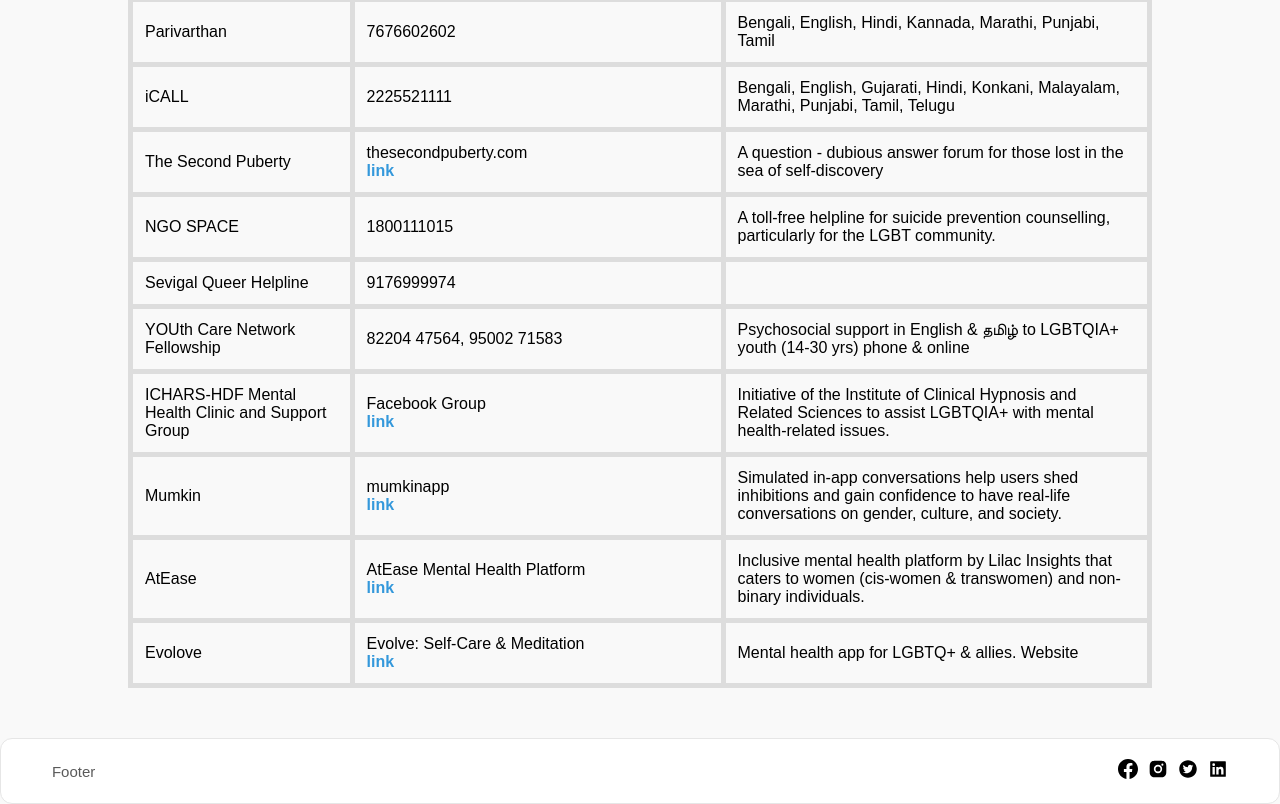
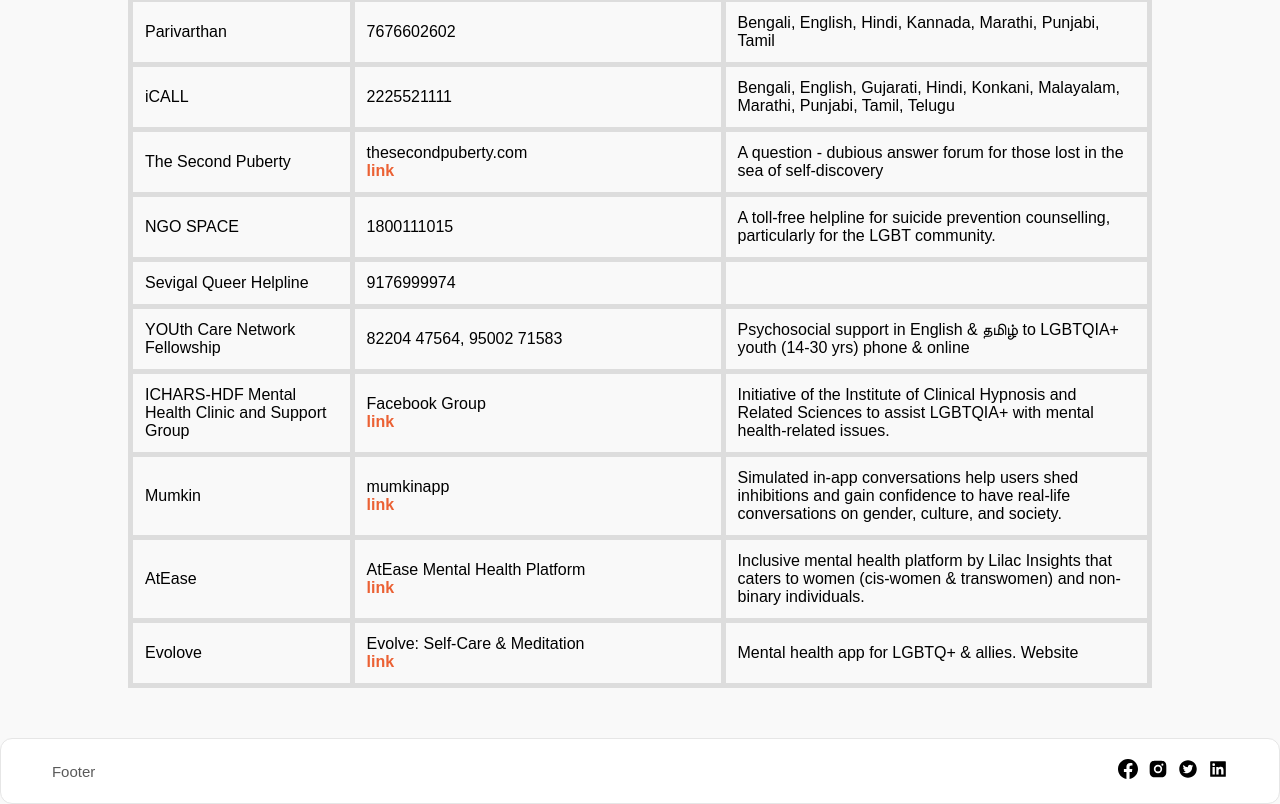
Before and after one commit to apoc4080/blogFrontend, a React (Create React App) app: page /helpline in a window 1280 px wide. Shown: the part 808-1612 px from the top of the page. Built offline with nearby package versions, Linux system fonts and the light colour scheme; a web font is replaced by a local one.

Commit message:
link colour

```diff
--- a/src/pages/helpline/Helpline.css
+++ b/src/pages/helpline/Helpline.css
@@ -28,3 +28,7 @@
     margin-bottom: 20px;
     color: #333;
 }
+
+a {
+    color: #eb6134;
+}
```
